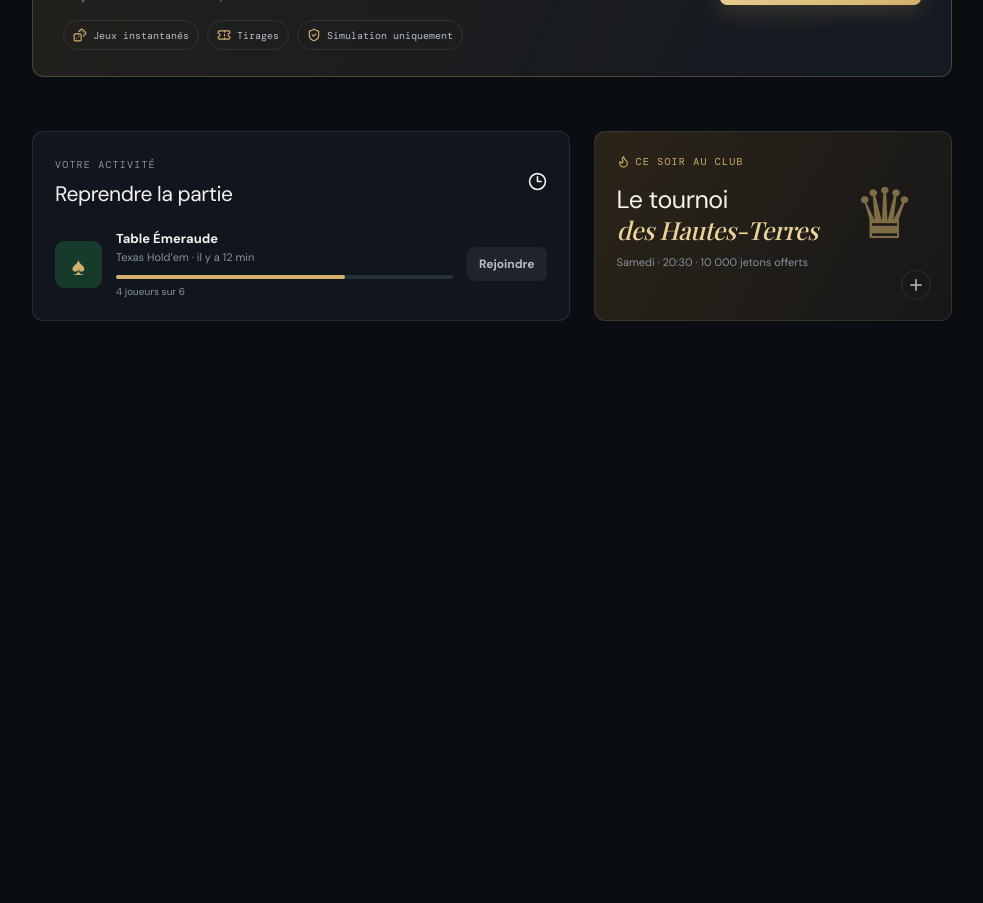
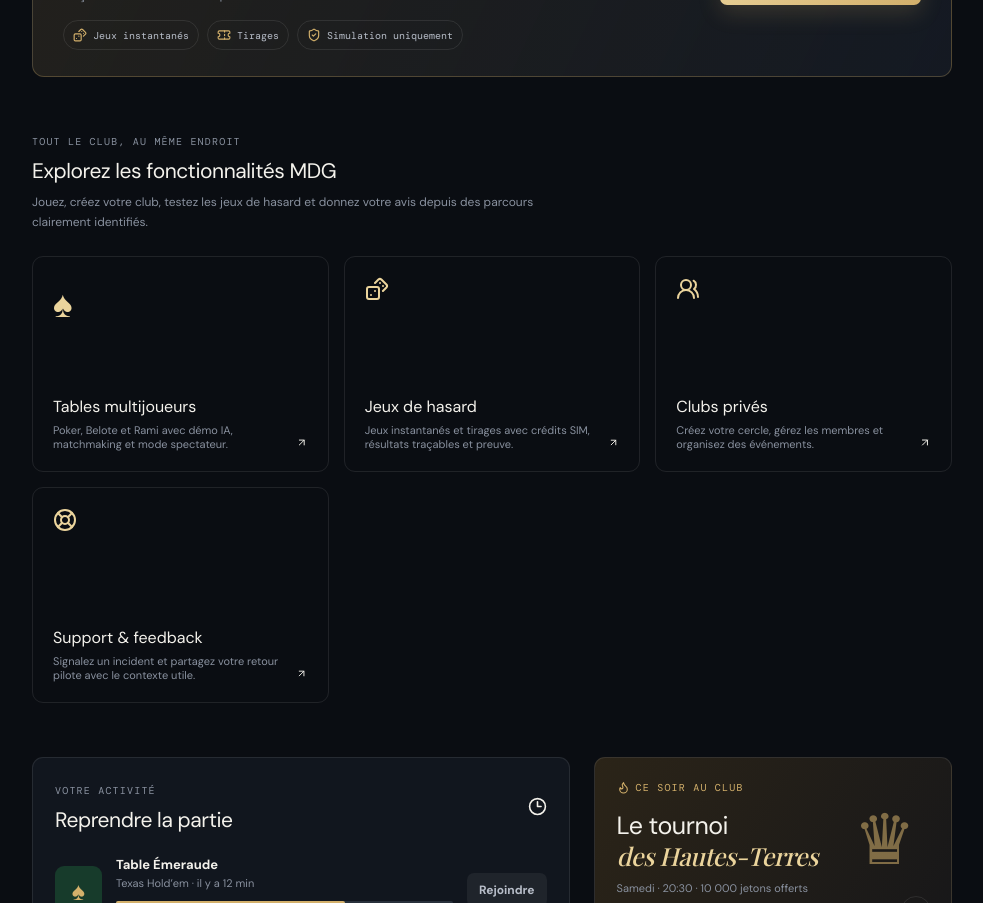
Before and after one commit to raillersing/casino-mdg, a React (Vite) app in the folder frontend/: page / in a window 1280 px wide. Shown: the part 1080-1983 px from the top of the page, without its empty margins (272-1255 px from the left). Before the commit the page ends 1471 px from the top, so only its background shows below. Built offline with nearby package versions, Linux system fonts and the light colour scheme; a web font is replaced by a local one.

Commit message:
feat: expose pilot features in the interface

```diff
--- a/frontend/src/components/ui/Layout.tsx
+++ b/frontend/src/components/ui/Layout.tsx
@@ -10,12 +10,17 @@ import {
   LogIn,
   Menu,
   WalletCards,
+  LifeBuoy,
 } from "lucide-react";
 import { useTranslation } from "react-i18next";
+import { useEffect } from "react";
+import { getCurrentUser } from "@services/auth";
 import { useGameStore } from "@stores/gameStore";
 
 export function Layout({ children }: { children: ReactNode }) {
   const user = useGameStore((state) => state.user);
+  const accessToken = useGameStore((state) => state.accessToken);
+  const setUser = useGameStore((state) => state.setUser);
   const { i18n, t } = useTranslation();
   const navItems = [
     { to: "/", label: t("nav.home"), icon: Home },
@@ -24,8 +29,26 @@ export function Layout({ children }: { children: ReactNode }) {
     { to: "/games/test", label: t("nav.testGames"), icon: Dices },
     { to: "/wallet", label: t("nav.wallet"), icon: WalletCards },
     { to: "/profile", label: t("nav.profile"), icon: CircleUserRound },
+    { to: "/support", label: t("nav.support"), icon: LifeBuoy },
   ];
   const language = i18n.language.startsWith("mg") ? "MG" : "FR";
+
+  useEffect(() => {
+    if (!accessToken || user) return;
+    getCurrentUser(accessToken)
+      .then((current) =>
+        setUser({
+          id: current.id,
+          displayName: current.display_name,
+          email: `${current.phone}@mdg.local`,
+          xp: current.xp,
+          level: current.level,
+          balance: 0,
+          isStaff: current.is_staff,
+        }),
+      )
+      .catch(() => undefined);
+  }, [accessToken, setUser, user]);
 
   return (
     <div className="app-shell">
--- a/frontend/src/locales/fr/translation.json
+++ b/frontend/src/locales/fr/translation.json
@@ -13,6 +13,7 @@
     "navigation": "Navigation",
     "wallet": "Portefeuille",
     "profile": "Profil",
+    "support": "Aide & feedback",
     "testGames": "Jeux de hasard",
     "clubs": "Clubs",
     "login": "Connexion",
@@ -71,6 +72,19 @@
     "featured": "À la une",
     "chooseTable": "Choisissez votre table",
     "viewAll": "Voir tout",
+    "discover": {
+      "eyebrow": "Tout le club, au même endroit",
+      "title": "Explorez les fonctionnalités MDG",
+      "body": "Jouez, créez votre club, testez les jeux de hasard et donnez votre avis depuis des parcours clairement identifiés.",
+      "playTitle": "Tables multijoueurs",
+      "playBody": "Poker, Belote et Rami avec démo IA, matchmaking et mode spectateur.",
+      "chanceTitle": "Jeux de hasard",
+      "chanceBody": "Jeux instantanés et tirages avec crédits SIM, résultats traçables et preuve.",
+      "clubTitle": "Clubs privés",
+      "clubBody": "Créez votre cercle, gérez les membres et organisez des événements.",
+      "supportTitle": "Support & feedback",
+      "supportBody": "Signalez un incident et partagez votre retour pilote avec le contexte utile."
+    },
     "activity": "Votre activité",
     "resume": "Reprendre la partie",
     "resumeMeta": "Texas Hold’em · il y a 12 min",
@@ -82,7 +96,7 @@
     "quickGames": {
       "eyebrow": "Nouveau · laboratoire SIM",
       "title": "Jouez tout de suite, même quand les tables sont calmes.",
-      "body": "Testez nos jeux instantanés et nos tirages avec des crédits virtuels sans valeur réelle. Les résultats restent traçables dans votre historique.",
+      "body": "Découvrez nos jeux instantanés et nos tirages avec des crédits virtuels sans valeur réelle. Les résultats restent traçables dans votre historique.",
       "instant": "Jeux instantanés",
       "draws": "Tirages",
       "simOnly": "Simulation uniquement",
@@ -258,7 +272,7 @@
   "testGames": {
     "breadcrumb": "Jeux de hasard",
     "simulation": "Laboratoire SIM · sans argent réel",
-    "loginTitle": "Connectez-vous pour tester les jeux.",
+    "loginTitle": "Connectez-vous pour accéder aux jeux de hasard.",
     "loginBody": "Votre espace SIM et votre historique sont nécessaires pour jouer et vérifier chaque résultat.",
     "title": "Le hasard devient",
     "titleAccent": "transparent.",
--- a/frontend/src/locales/mg/translation.json
+++ b/frontend/src/locales/mg/translation.json
@@ -13,6 +13,7 @@
     "navigation": "Fivezivezena",
     "wallet": "Kitapola",
     "profile": "Mombamomba",
+    "support": "Fanampiana & hevitra",
     "testGames": "Lalao kisendrasendra",
     "clubs": "Kluby",
     "login": "Miditra",
@@ -58,6 +59,19 @@
     "featured": "Misongadina",
     "chooseTable": "Fidio ny latabatrao",
     "viewAll": "Jereo daholo",
+    "discover": {
+      "eyebrow": "Ny zava-drehetra ao amin'ny klioba",
+      "title": "Fantaro ny endri-javatra MDG",
+      "body": "Milalaova, mamoròna klioba, andramo ny lalao kisendrasendra ary zarao ny hevitrao.",
+      "playTitle": "Lalao mpilalao maro",
+      "playBody": "Poker, Belote ary Rami miaraka amin'ny démo IA sy matchmaking.",
+      "chanceTitle": "Lalao kisendrasendra",
+      "chanceBody": "Lalao haingana sy tirage amin'ny crédit SIM, misy porofo.",
+      "clubTitle": "Klioba manokana",
+      "clubBody": "Mamoròna vondrona, tantano ny mpikambana ary karakarao ny hetsika.",
+      "supportTitle": "Fanampiana & hevitra",
+      "supportBody": "Tatero ny olana ary zarao aminay ny hevitrao."
+    },
     "activity": "Ny hetsikao",
     "resume": "Tohizo ny lalao",
     "resumeMeta": "Texas Hold’em · 12 min lasa",
--- a/frontend/src/pages/AuthPage.tsx
+++ b/frontend/src/pages/AuthPage.tsx
@@ -56,6 +56,7 @@ export function AuthPage() {
         xp: result.user.xp,
         level: result.user.level,
         balance: result.wallet.balance,
+        isStaff: result.user.is_staff,
       });
       setSession(result.access, result.refresh);
       setAuthenticated(true);
--- a/frontend/src/pages/HomePage.tsx
+++ b/frontend/src/pages/HomePage.tsx
@@ -10,6 +10,8 @@ import {
   ShieldCheck,
   Sparkles,
   Ticket,
+  LifeBuoy,
+  UsersRound,
 } from "lucide-react";
 import { useTranslation } from "react-i18next";
 import { trackEvent } from "@services/analytics";
@@ -165,6 +167,33 @@ export function HomePage() {
           {t("home.quickGames.cta")} <ArrowUpRight size={16} />
         </Link>
       </section>
+      <section className="section-block discover-block">
+        <div className="section-heading">
+          <div>
+            <span className="eyebrow">{t("home.discover.eyebrow")}</span>
+            <h2>{t("home.discover.title")}</h2>
+            <p className="section-lede">{t("home.discover.body")}</p>
+          </div>
+        </div>
+        <div className="game-grid discover-grid">
+          <Link to="/lobby" className="game-card discover-card">
+            <div className="game-card-top"><span className="game-icon">♠</span></div>
+            <div className="game-card-bottom"><div><h3>{t("home.discover.playTitle")}</h3><p>{t("home.discover.playBody")}</p></div><ArrowUpRight size={17} /></div>
+          </Link>
+          <Link to="/games/test" className="game-card discover-card">
+            <div className="game-card-top"><span className="game-icon"><Dices size={24} /></span></div>
+            <div className="game-card-bottom"><div><h3>{t("home.discover.chanceTitle")}</h3><p>{t("home.discover.chanceBody")}</p></div><ArrowUpRight size={17} /></div>
+          </Link>
+          <Link to="/clubs" className="game-card discover-card">
+            <div className="game-card-top"><span className="game-icon"><UsersRound size={24} /></span></div>
+            <div className="game-card-bottom"><div><h3>{t("home.discover.clubTitle")}</h3><p>{t("home.discover.clubBody")}</p></div><ArrowUpRight size={17} /></div>
+          </Link>
+          <Link to="/support" className="game-card discover-card">
+            <div className="game-card-top"><span className="game-icon"><LifeBuoy size={24} /></span></div>
+            <div className="game-card-bottom"><div><h3>{t("home.discover.supportTitle")}</h3><p>{t("home.discover.supportBody")}</p></div><ArrowUpRight size={17} /></div>
+          </Link>
+        </div>
+      </section>
       <section className="lower-grid">
         <div className="resume-card">
           <div className="section-heading compact">
--- a/frontend/src/pages/ProfilePage.tsx
+++ b/frontend/src/pages/ProfilePage.tsx
@@ -122,6 +122,19 @@ export function ProfilePage() {
           <Edit3 size={15} /> {t("profile.edit")}
         </button>
       </div>
+      {user?.isStaff && (
+        <section className="activity-card staff-access-card">
+          <div className="section-heading compact">
+            <div>
+              <span className="eyebrow gold">Accès équipe</span>
+              <h2>Back-office pilote</h2>
+            </div>
+            <ShieldCheck size={19} />
+          </div>
+          <p>Suivez la cohorte, les sessions, la modération et les actions correctives.</p>
+          <Link to="/backoffice" className="button button-outline">Ouvrir le back-office</Link>
+        </section>
+      )}
       <div className="profile-grid">
         <section>
           <div className="level-card">
--- a/frontend/src/services/auth.ts
+++ b/frontend/src/services/auth.ts
@@ -13,6 +13,7 @@ type AuthResponse = {
     phone: string;
     xp: number;
     level: number;
+    is_staff: boolean;
   };
   wallet: { balance: number; currency: string };
 };
@@ -39,3 +40,20 @@ export function verifyOtp(phone: string, code: string, displayName: string) {
     display_name: displayName,
   });
 }
+
+export function getCurrentUser(token: string) {
+  return fetch("/api/v1/auth/me/", {
+    headers: { Authorization: `Bearer ${token}` },
+  }).then(async (response) => {
+    const payload = await response.json().catch(() => ({}));
+    if (!response.ok) throw new Error(payload.detail || "Session expirée.");
+    return payload as {
+      id: string;
+      display_name: string;
+      phone: string;
+      xp: number;
+      level: number;
+      is_staff: boolean;
+    };
+  });
+}
--- a/frontend/src/stores/gameStore.ts
+++ b/frontend/src/stores/gameStore.ts
@@ -8,6 +8,7 @@ interface User {
   xp: number;
   level: number;
   balance: number;
+  isStaff?: boolean;
 }
 
 interface GameState {
```
Also changed, not shown: 1 other file (tests, documents, lock files or other folders).
